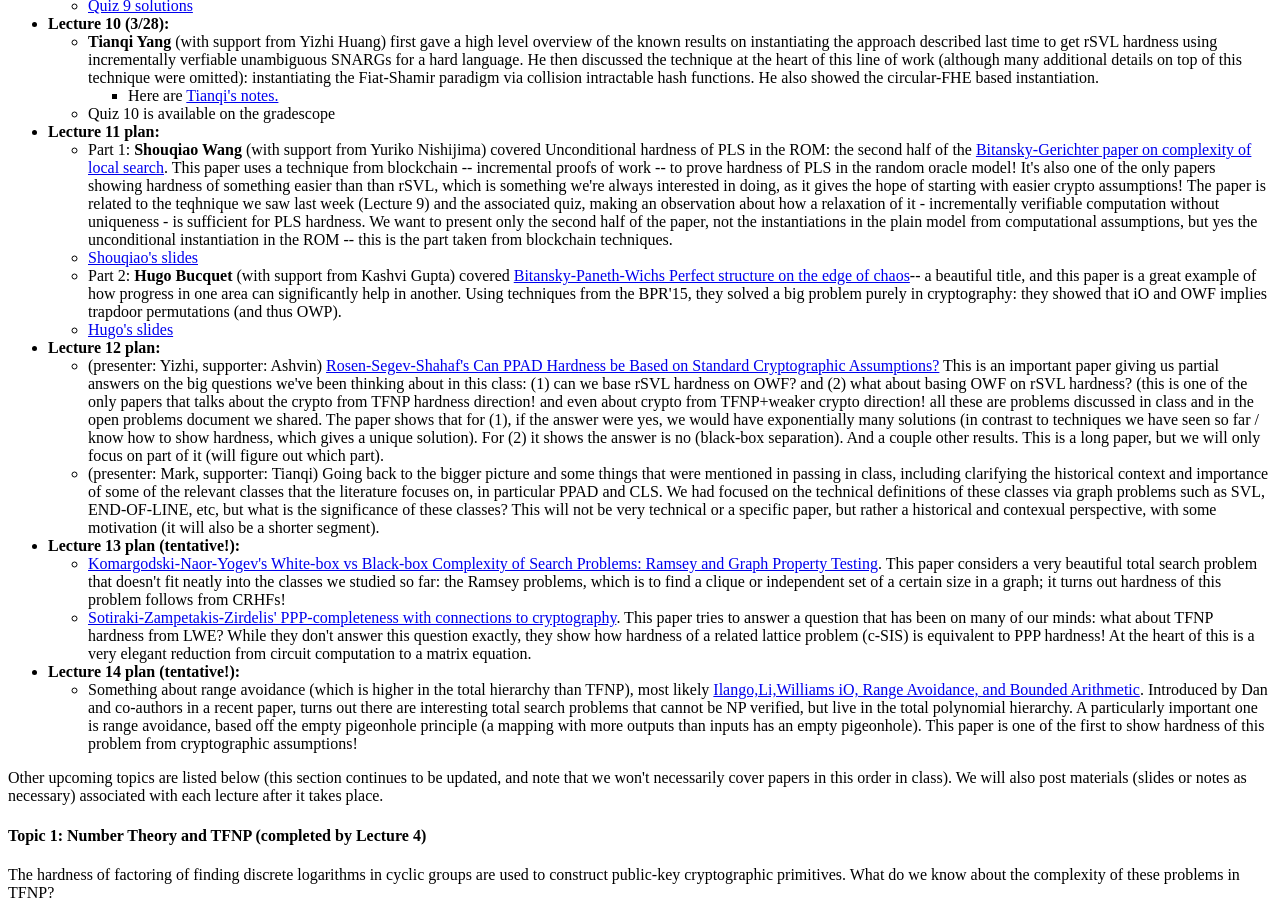
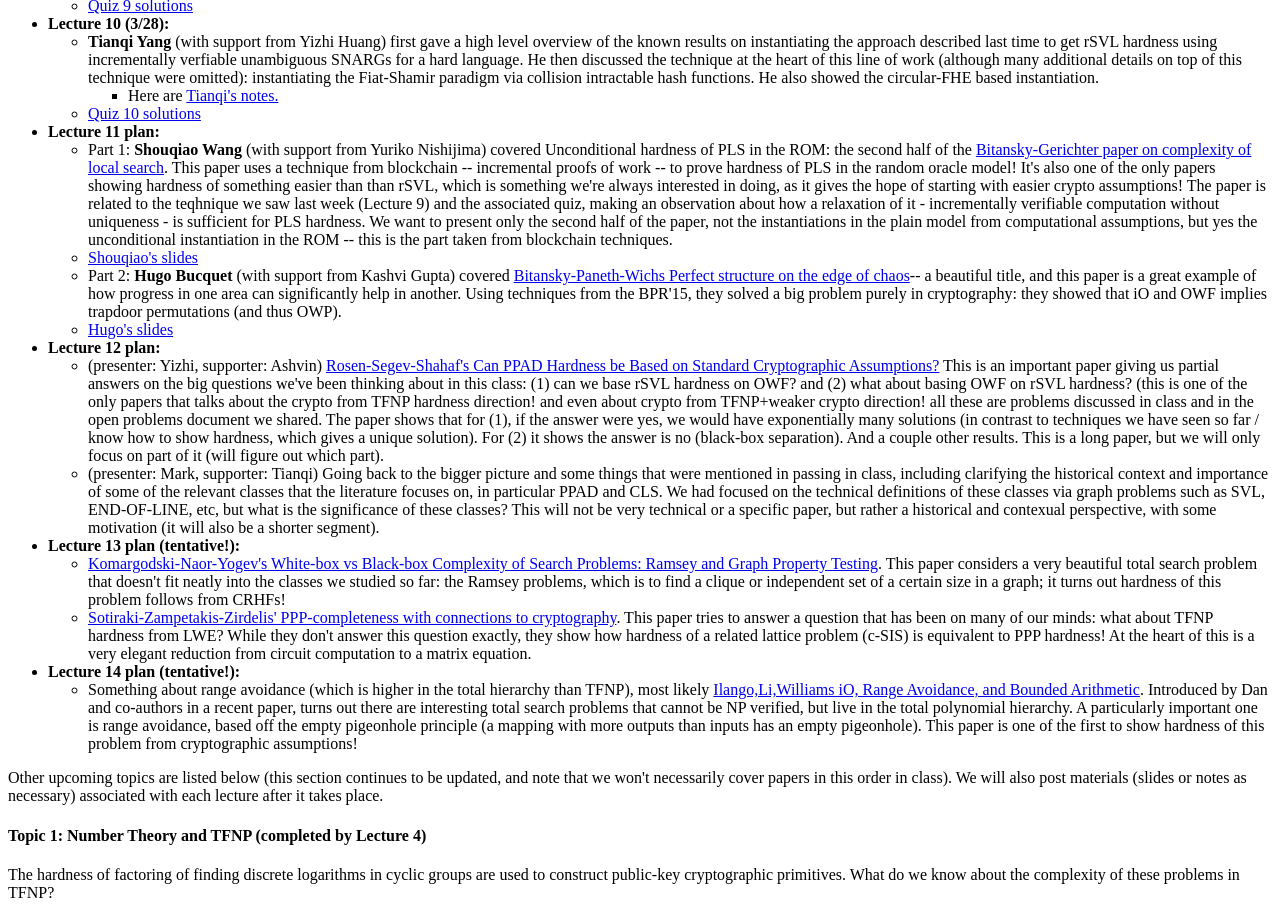
Before and after one commit to dmitropolsky/dmitropolsky.github.io, a plain HTML site: page teaching/6261/index.html in a window 1280 px wide. Shown: the part 2677-3582 px from the top of the page. Drawn offline with Linux system fonts and the light colour scheme.

Commit message:
Add quiz 10 solutions and link from index

```diff
--- a/teaching/6261/index.html
+++ b/teaching/6261/index.html
@@ -359,7 +359,7 @@ Many cryptographic primitives trivially imply that NP is hard in the
 			       target="_blank">Tianqi's notes.</a> </li>
 	    </ul>
 	  </li>
-	  <li> Quiz 10 is available on the gradescope</li>
+	  <li>  <a href="quizzes/Quiz10_Solutions.pdf" target="_blank">Quiz 10 solutions</a></li>
 	</ul>
       <li> <b> Lecture 11 plan:</b>
 	<ul><li>  Part 1: <b> Shouqiao Wang</b> (with support from Yuriko Nishijima) covered
```
Also changed, not shown: 1 other file.
